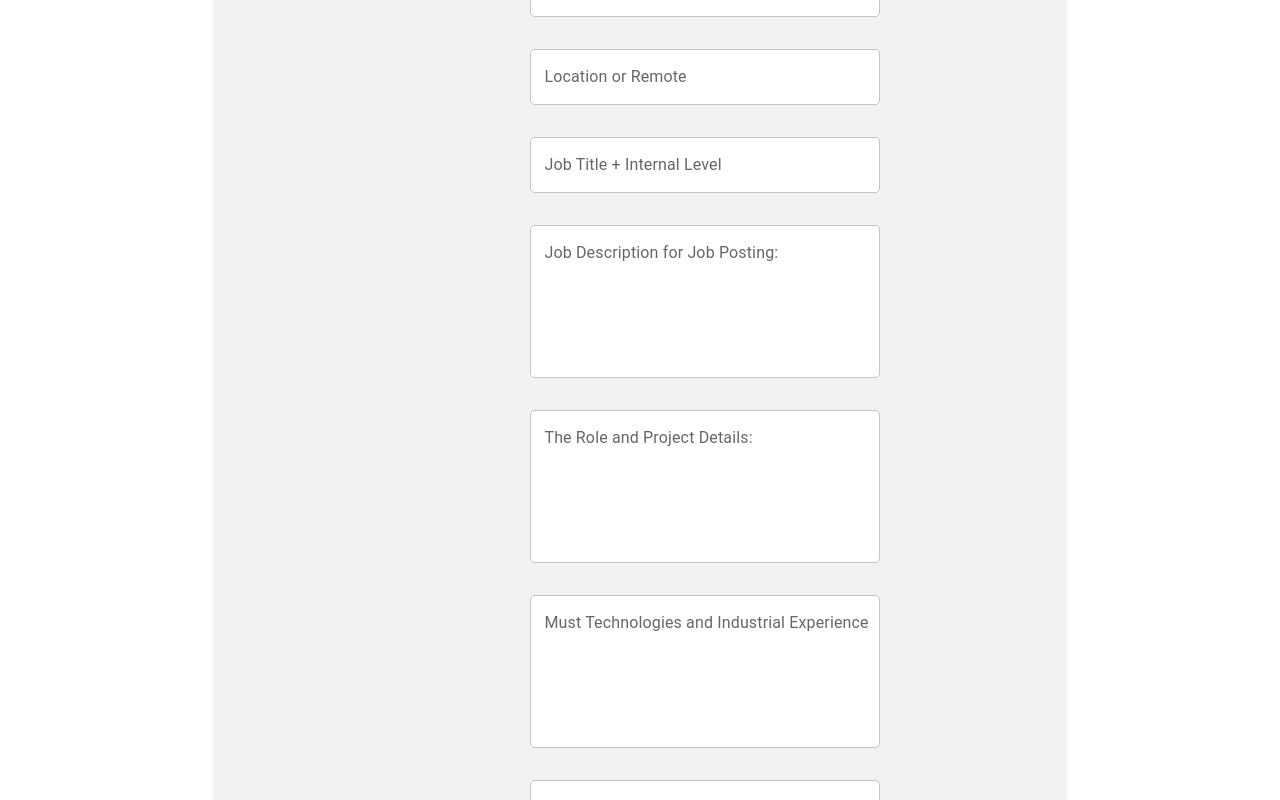
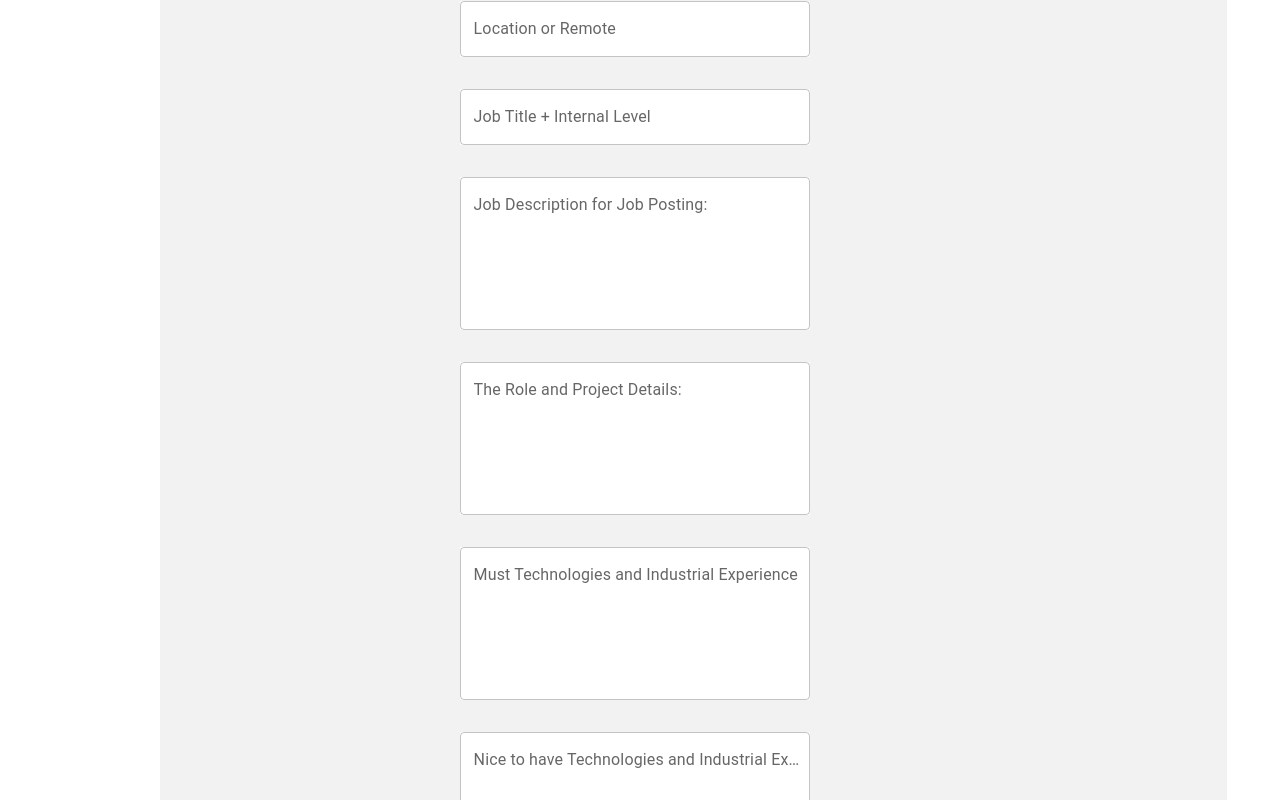
Before and after one commit to cenarturkmen/nextgen-osr-fe, a React (Create React App) app: page /createosr in a window 1280 px wide. Shown: the part 961-1761 px from the top of the page. Built offline with nearby package versions, Linux system fonts and the light colour scheme.

Commit message:
layout fixed

```diff
--- a/src/Pages/CreateOSR/CreateOSR.js
+++ b/src/Pages/CreateOSR/CreateOSR.js
@@ -32,7 +32,7 @@ export default function CreateOSR() {
   // const [projectStartDate, setProjectStartDate] = useState(null);
 
   const handleChange = (event) => {
-    console.log("hello")
+    console.log('hello');
     //setAccount(event.target.value);
   };
 
@@ -41,8 +41,8 @@ export default function CreateOSR() {
       <Navbar />
       <Grid container>
         <ThemeProvider theme={theme}>
-          <Grid item xs={0} sm={0} md={0} lg={2} xl={1.5}></Grid>
-          <Grid item xs={12} sm md lg={8} xl={9}>
+          <Grid item xs={0} sm={0} md={0} lg={1.5}></Grid>
+          <Grid item xs={12} sm md lg={10}>
             <Typography className="header" variant="h4" gutterBottom>
               Create OSR
             </Typography>
@@ -59,10 +59,10 @@ export default function CreateOSR() {
                 eventual new hire.
               </Typography>
             </Typography>
-            <Box className="box-container" xl>
+            <Box className="box-container" lg xl>
               <Grid container>
-                <Grid item xs={0} sm={3} md={4} xl={2.9}></Grid>
-                <Grid item xs={0} sm={6} md lg={5} xl={6.2}>
+                <Grid item xs={0} sm={3} md={4} lg={2.9} ></Grid>
+                <Grid item xs={0} sm={6} md lg={6.2} >
                   <FormControl sx={{m: 2, minWidth: 350}}>
                     <InputLabel id="demo-simple-select-helper-label">
                       Account Name
@@ -156,7 +156,7 @@ export default function CreateOSR() {
                       label="Location or Remote"
                     />
                   </FormControl>
-                  <Grid item xs={0} xl={3}>
+                  <Grid item xs={0} lg={3} >
                     <FormControl className="jobTitleFromControl" sx={{m: 2}}>
                       <TextField
                         fullWidth={true}
@@ -200,7 +200,7 @@ export default function CreateOSR() {
                     />
                   </FormControl>
                 </Grid>
-                <Grid item xs={0} sm={0} md={3} xl={2.9}></Grid>
+                <Grid item xs={0} sm={0} md={3} lg={2.9}></Grid>
               </Grid>
             </Box>
             <Grid container>
@@ -218,7 +218,7 @@ export default function CreateOSR() {
                   Cancel
                 </Button>
               </Grid>
-              <Grid item xs={3.9} sm={8} md={9} xl={10.05}></Grid>
+              <Grid item xs={3.9} sm={8} md={9} lg={10.05}></Grid>
               <Grid item>
                 <Button
                   sx={{mt: 1}}
@@ -235,7 +235,7 @@ export default function CreateOSR() {
               </Grid>
             </Grid>
           </Grid>
-          <Grid item xs={0} sm={0} xl={1.5}></Grid>
+          <Grid item xs={0} sm={0} lg={1.5} ></Grid>
         </ThemeProvider>
       </Grid>
     </div>
```
